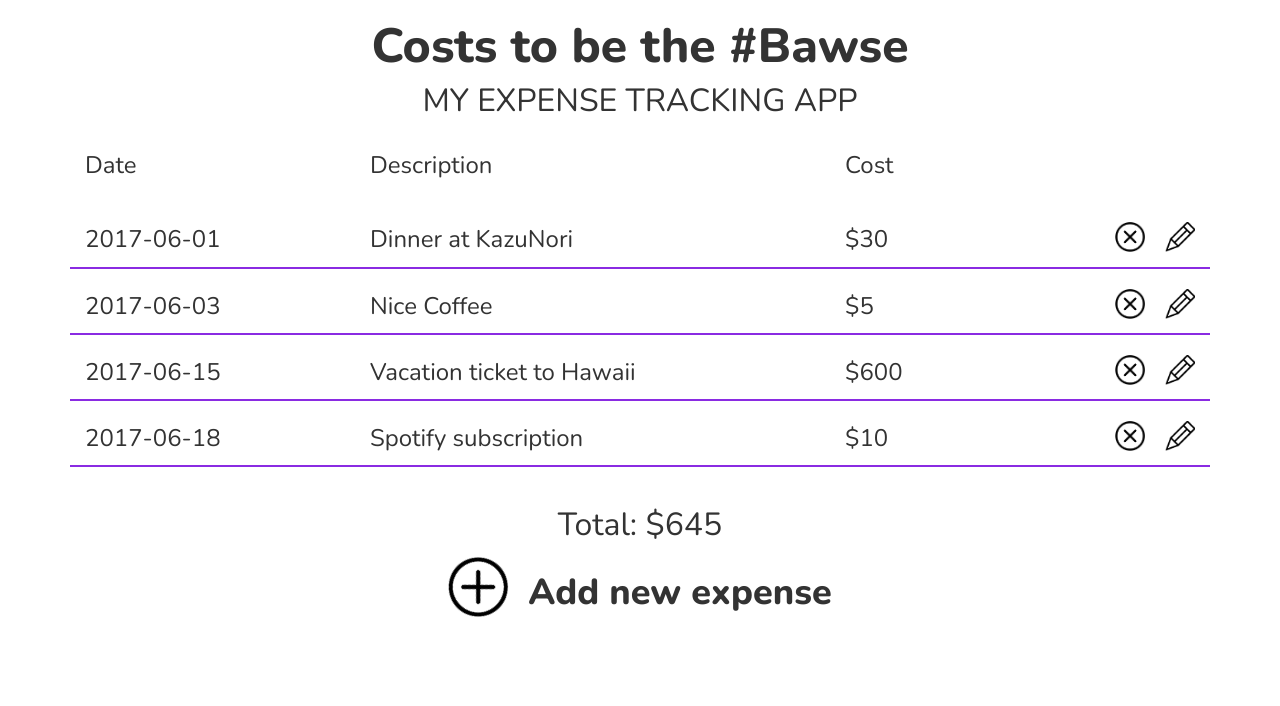
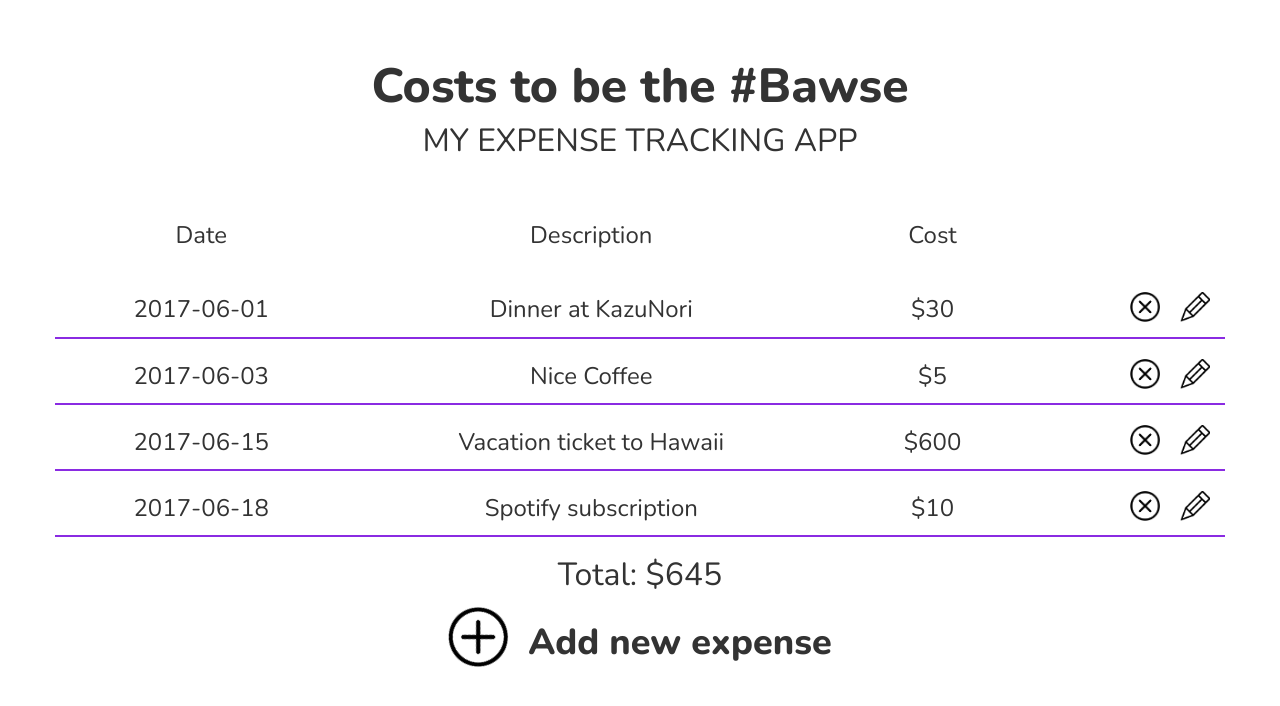
Before and after one commit to jendiamond/expense-tracker, an Angular app: page / in a window 1280 px wide. Shown: the top 706 px of the page. Built offline with nearby package versions, Linux system fonts and the light colour scheme.

Commit message:
Move table headers to app component

```diff
--- a/src/app/app.component.css
+++ b/src/app/app.component.css
@@ -1,3 +1,7 @@
+.title-container {
+    margin: 60px 0;
+}
+
 .hidden {
     display: none;
 }
@@ -20,3 +24,7 @@
 .rotate {
     transform: rotate(90deg);
 }
+
+ul {
+    list-style-type: none;
+}
--- a/src/app/app.component.html
+++ b/src/app/app.component.html
@@ -1,8 +1,19 @@
 <div class='container'>
-    <h1 class='row text-center'>{{title}}</h1>
-    <h4 class='row text-center'>{{subtitle | uppercase}}</h4>
-    <expenses (updateTotal)=calculateTotal() class='row'></expenses>
+    <div class='title-container'>
+        <h1 class='row text-center'>{{title}}</h1>
+        <h4 class='row text-center'>{{subtitle | uppercase}}</h4>
+    </div>
     <div class='row text-center'>
+        <div *ngIf='total > 0'>
+            <ul class='col-xs-12'>
+                <li class='row'>
+                    <p class='col-xs-3'>Date</p>
+                    <p class='col-xs-5'>Description</p>
+                    <p class='col-xs-2'>Cost</p>
+                </li>
+            </ul>
+        </div>
+        <expenses (updateTotal)=calculateTotal() class='row'></expenses>
         <h4 *ngIf='total > 0' class='col-xs-12'>
             Total: $<span>{{total}}</span>
         </h4>
--- a/src/app/expenses/expenses.component.ts
+++ b/src/app/expenses/expenses.component.ts
@@ -5,13 +5,6 @@ import { ExpenseService } from '../expense-service/expense.service';
 @Component({
   selector: 'expenses',
   template: `
-    <ul class='col-xs-12'>
-      <li class='row'>
-        <p class='col-xs-3'>Date</p>
-        <p class='col-xs-5'>Description</p>
-        <p class='col-xs-3'>Cost</p>
-      </li>
-    </ul>
     <ul class='col-xs-12'>
       <li *ngFor='let expense of expenses' class='row expense'>
         <div *ngIf='expense.editing'>
```
